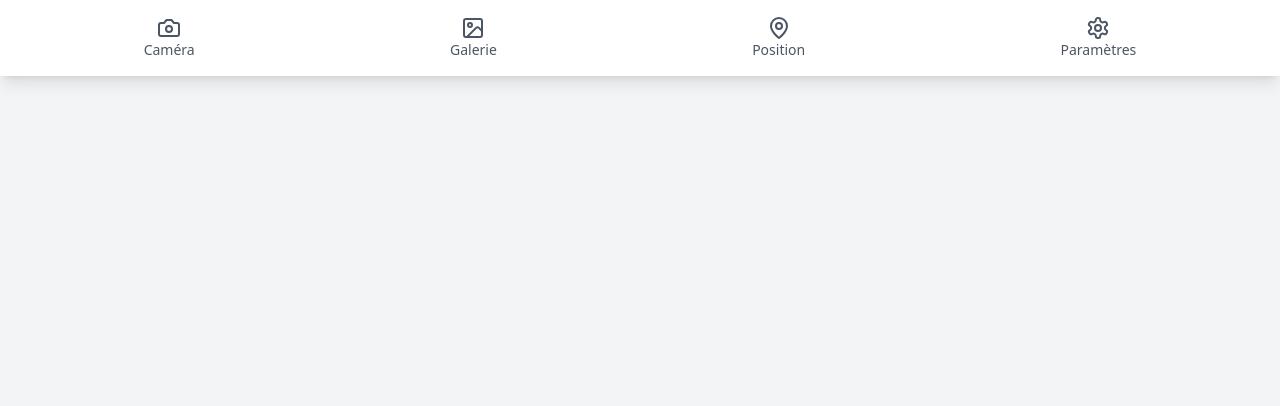
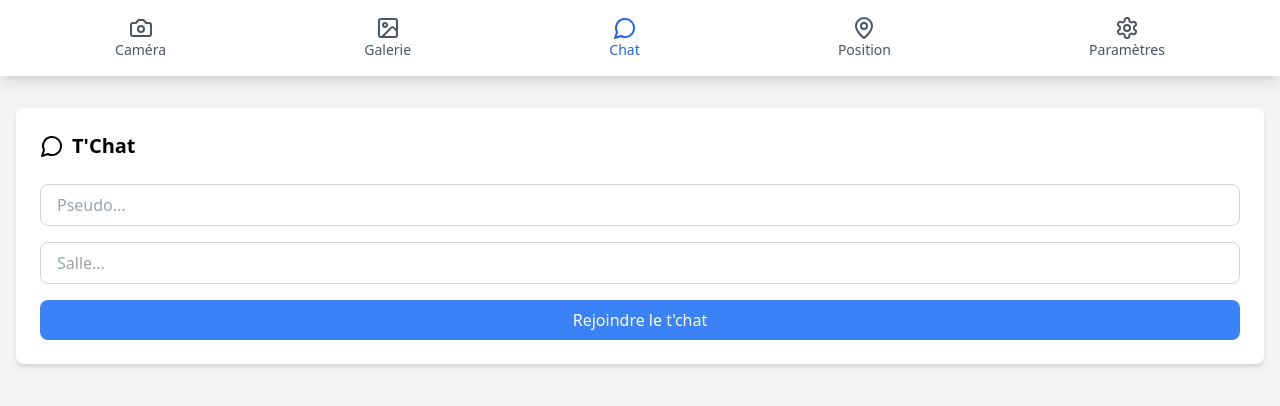
Before and after one commit to YaelBusser/pwa, a React (Vite) app: page /chat in a window 1280 px wide. Shown: the top 406 px of the page. Built offline with nearby package versions, Linux system fonts and the light colour scheme.

Commit message:
:sparkles: finit

```diff
--- a/package.json
+++ b/package.json
@@ -13,8 +13,9 @@
     "lucide-react": "^0.344.0",
     "react": "^18.3.1",
     "react-dom": "^18.3.1",
-    "workbox-window": "^7.0.0",
-    "react-router-dom": "^6.22.3"
+    "react-router-dom": "^6.22.3",
+    "socket.io-client": "^4.8.1",
+    "workbox-window": "^7.0.0"
   },
   "devDependencies": {
     "@eslint/js": "^9.9.1",
--- a/src/App.tsx
+++ b/src/App.tsx
@@ -1,23 +1,25 @@
-import { BrowserRouter as Router, Routes, Route } from 'react-router-dom';
+import {BrowserRouter as Router, Routes, Route} from 'react-router-dom';
 import Navigation from './components/Navigation';
 import Camera from './components/Camera';
 import Gallery from './components/Gallery';
 import Location from './components/Location';
 import Settings from './components/Settings';
-import { AppProvider } from './context/AppContext';
+import {AppProvider} from './context/AppContext';
+import {Chat} from "./components/Chat.tsx";
 
 function App() {
     return (
         <AppProvider>
             <Router>
                 <div className="min-h-screen bg-gray-100">
-          <Navigation />
+                    <Navigation/>
                     <main className="container mx-auto px-4 py-8">
                         <Routes>
-              <Route path="/" element={<Camera />} />
-              <Route path="/gallery" element={<Gallery />} />
-              <Route path="/location" element={<Location />} />
-              <Route path="/settings" element={<Settings />} />
+                            <Route path="/" element={<Camera/>}/>
+                            <Route path="/gallery" element={<Gallery/>}/>
+                            <Route path="/location" element={<Location/>}/>
+                            <Route path="/settings" element={<Settings/>}/>
+                            <Route path="/chat" element={<Chat/>}/>
                         </Routes>
                     </main>
                 </div>
--- /dev/null
+++ b/src/components/Chat.tsx
@@ -0,0 +1,211 @@
+import { useEffect, useRef, useState } from 'react';
+import { MessageCircle, Send, Settings } from 'lucide-react';
+import { io, Socket } from 'socket.io-client';
+
+interface Message {
+    content: string;
+    dateEmis: string;
+    pseudo: string;
+    roomId: string;
+    categorie: string;
+}
+
+export function Chat() {
+    const [messages, setMessages] = useState<Message[]>([]);
+    const [roomId, setRoomId] = useState('');
+    const [pseudo, setPseudo] = useState('');
+    const [isConnected, setIsConnected] = useState(false);
+    const [socket, setSocket] = useState<Socket | null>(null);
+    const [newMessage, setNewMessage] = useState('');
+    const [showSystemMessages, setShowSystemMessages] = useState(false);
+    const messagesEndRef = useRef<HTMLDivElement>(null);
+
+    const scrollToBottom = () => {
+        messagesEndRef.current?.scrollIntoView({ behavior: 'smooth' });
+    };
+
+    useEffect(() => {
+        scrollToBottom();
+    }, [messages]);
+
+    const formatDate = (dateString: string) => {
+        const date = new Date(dateString);
+        return date.toLocaleTimeString();
+    };
+
+    const connectToChat = () => {
+        if (!pseudo || !roomId) return;
+
+        const newSocket = io('https://mohammedelmehdi.makhlouk.angers.mds-project.fr', {
+            transports: ['websocket'],
+            reconnection: true,
+            reconnectionAttempts: 5,
+            reconnectionDelay: 2000,
+        });
+
+        newSocket.on('connect', () => {
+            newSocket.emit('chat-join-room', {
+                pseudo,
+                roomId,
+            });
+        });
+
+        newSocket.on('chat-msg', (msg: Message) => {
+            setMessages(prev => [...prev, msg]);
+            if ('vibrate' in navigator) {
+                navigator.vibrate(200);
+            }
+        });
+
+        setSocket(newSocket);
+        setIsConnected(true);
+    };
+
+    const sendMessage = () => {
+        if (!newMessage.trim() || !socket) return;
+
+        const messageData = {
+            content: newMessage,
+            dateEmis: new Date().toISOString(),
+            pseudo,
+            roomId,
+            categorie: 'MESSAGE',
+        };
+        socket.emit('chat-msg', messageData);
+        setNewMessage('');
+    };
+
+    const updateRoom = () => {
+        if (socket) {
+            socket.emit('chat-leave-room', {
+                pseudo,
+                roomId,
+            });
+            socket.emit('chat-join-room', {
+                pseudo,
+                roomId,
+            });
+            setMessages([]);
+        }
+    };
+
+    const filteredMessages = messages.filter(
+        msg => showSystemMessages || msg.categorie !== 'INFO'
+    );
+
+    if (!isConnected) {
+        return (
+            <div className="p-6 bg-white rounded-lg shadow-md">
+                <h2 className="text-xl font-bold mb-6 flex items-center gap-2">
+                    <MessageCircle className="w-6 h-6" />
+                    T'Chat
+                </h2>
+                <div className="space-y-4">
+                    <input
+                        type="text"
+                        value={pseudo}
+                        onChange={(e) => setPseudo(e.target.value)}
+                        placeholder="Pseudo..."
+                        className="w-full px-4 py-2 rounded-lg border border-gray-300 focus:ring-2 focus:ring-blue-500 focus:border-transparent"
+                    />
+                    <input
+                        type="text"
+                        value={roomId}
+                        onChange={(e) => setRoomId(e.target.value)}
+                        placeholder="Salle..."
+                        className="w-full px-4 py-2 rounded-lg border border-gray-300 focus:ring-2 focus:ring-blue-500 focus:border-transparent"
+                    />
+                    <button
+                        onClick={connectToChat}
+                        className="w-full bg-blue-500 text-white px-4 py-2 rounded-lg hover:bg-blue-600 transition-colors"
+                    >
+                        Rejoindre le t'chat
+                    </button>
+                </div>
+            </div>
+        );
+    }
+
+    return (
+        <div className="p-6 bg-white rounded-lg shadow-md">
+            <div className="flex items-center justify-between mb-4">
+                <h2 className="text-xl font-bold flex items-center gap-2">
+                    <MessageCircle className="w-6 h-6" />
+                    Chat Room
+                </h2>
+                <button
+                    onClick={() => setIsConnected(false)}
+                    className="text-gray-500 hover:text-gray-700"
+                >
+                    <Settings className="w-5 h-5" />
+                </button>
+            </div>
+
+            <div className="bg-gray-50 rounded-lg p-4 mb-4">
+                <div className="flex gap-2 text-sm text-gray-600">
+                    <span className="font-semibold">Salle:</span> {roomId}
+                    <span className="font-semibold ml-4">Utilisateur:</span> {pseudo}
+                </div>
+            </div>
+
+            <div className="h-[400px] overflow-y-auto bg-gray-50 rounded-lg p-4 mb-4">
+                {filteredMessages.map((msg, index) => (
+                    <div
+                        key={index}
+                        className={`mb-4 ${
+                            msg.categorie === 'INFO'
+                                ? 'flex justify-center'
+                                : msg.pseudo === pseudo
+                                    ? 'flex justify-end'
+                                    : 'flex justify-start'
+                        }`}
+                    >
+                        <div
+                            className={`max-w-[70%] rounded-lg p-3 ${
+                                msg.categorie === 'INFO'
+                                    ? 'bg-yellow-100 text-yellow-800'
+                                    : msg.pseudo === pseudo
+                                        ? 'bg-blue-500 text-white'
+                                        : 'bg-gray-200 text-gray-800'
+                            }`}
+                        >
+                            <div className="flex justify-between text-xs mb-1">
+                                <span className="font-bold">{msg.pseudo}</span>
+                                <span className="opacity-75">{formatDate(msg.dateEmis)}</span>
+                            </div>
+                            <p className="break-words">{msg.content}</p>
+                        </div>
+                    </div>
+                ))}
+                <div ref={messagesEndRef} />
+            </div>
+
+            <div className="flex gap-4 items-center">
+                <input
+                    type="text"
+                    value={newMessage}
+                    onChange={(e) => setNewMessage(e.target.value)}
+                    onKeyPress={(e) => e.key === 'Enter' && sendMessage()}
+                    placeholder="Envoyer un message..."
+                    className="flex-1 px-4 py-2 rounded-lg border border-gray-300 focus:ring-2 focus:ring-blue-500 focus:border-transparent"
+                />
+                <button
+                    onClick={sendMessage}
+                    className="bg-blue-500 text-white p-2 rounded-lg hover:bg-blue-600 transition-colors"
+                >
+                    <Send className="w-5 h-5" />
+                </button>
+            </div>
+
+            <div className="mt-4 flex items-center gap-2 text-sm text-gray-600">
+                <input
+                    type="checkbox"
+                    checked={showSystemMessages}
+                    onChange={(e) => setShowSystemMessages(e.target.checked)}
+                    className="rounded text-blue-500 focus:ring-blue-500"
+                />
+                <span>Voir messages systèmes</span>
+            </div>
+        </div>
+    );
+}
--- a/src/components/Navigation.tsx
+++ b/src/components/Navigation.tsx
@@ -1,5 +1,5 @@
 import { Link, useLocation } from 'react-router-dom';
-import { Camera, Image, MapPin, Settings } from 'lucide-react';
+import {Camera, Image, MapPin, MessageCircle, Settings} from 'lucide-react';
 
 const Navigation = () => {
   const location = useLocation();
@@ -29,6 +29,15 @@ const Navigation = () => {
             <span className="text-sm">Galerie</span>
           </Link>
           <Link
+            to="/chat"
+            className={`flex flex-col items-center ${
+              isActive('/chat') ? 'text-blue-600' : 'text-gray-600'
+            }`}
+          >
+            <MessageCircle className="h-6 w-6" />
+            <span className="text-sm">Chat</span>
+          </Link>
+          <Link
             to="/location"
             className={`flex flex-col items-center ${
               isActive('/location') ? 'text-blue-600' : 'text-gray-600'
```
Also changed, not shown: 2 other files (tests, documents, lock files or other folders). Lines whose indentation alone changed are shown as unchanged.
